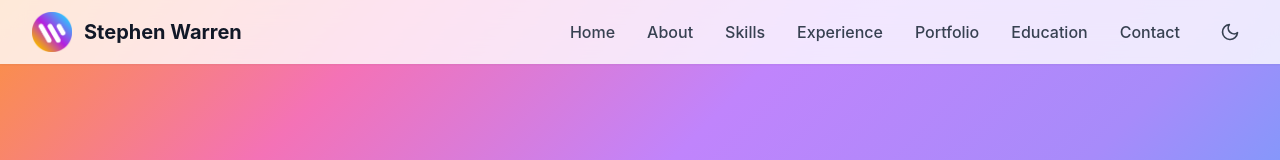
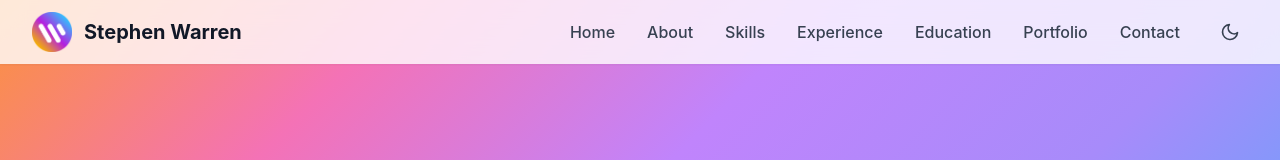
Before and after one commit to swarren1214/productportfolio, a React (Vite) app: page / in a window 1280 px wide. Shown: the top 160 px of the page. Built offline with nearby package versions, Linux system fonts and the light colour scheme.

Commit message:
Update navigation order: Education before Portfolio

```diff
--- a/src/components/Navigation.jsx
+++ b/src/components/Navigation.jsx
@@ -11,8 +11,8 @@ const Navigation = () => {
     { name: 'About', href: '#about' },
     { name: 'Skills', href: '#skills' },
     { name: 'Experience', href: '#experience' },
+    { name: 'Education', href: '#education' },
     { name: 'Portfolio', href: '#portfolio' },
-    { name: 'Education', href: '#education' },
     { name: 'Contact', href: '#contact' }
   ]
 
```
